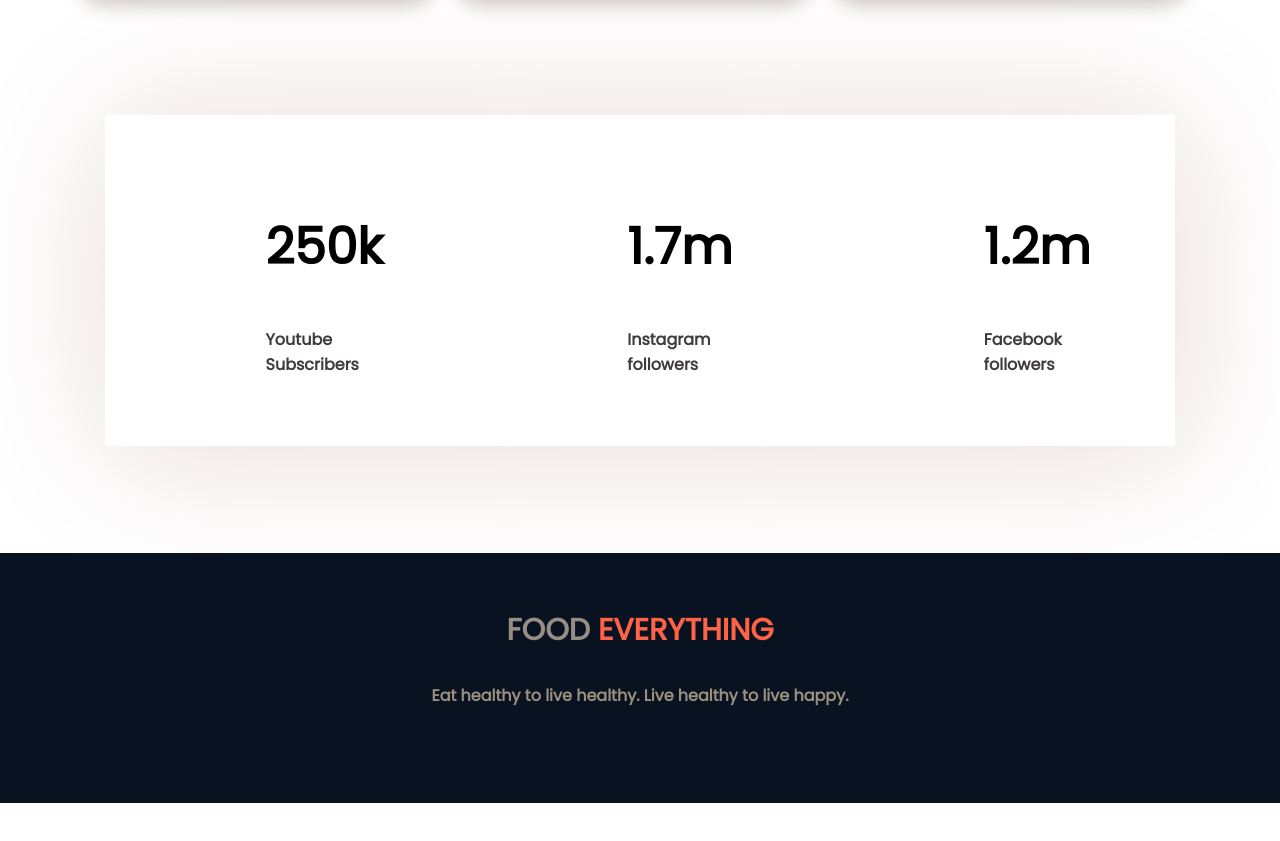
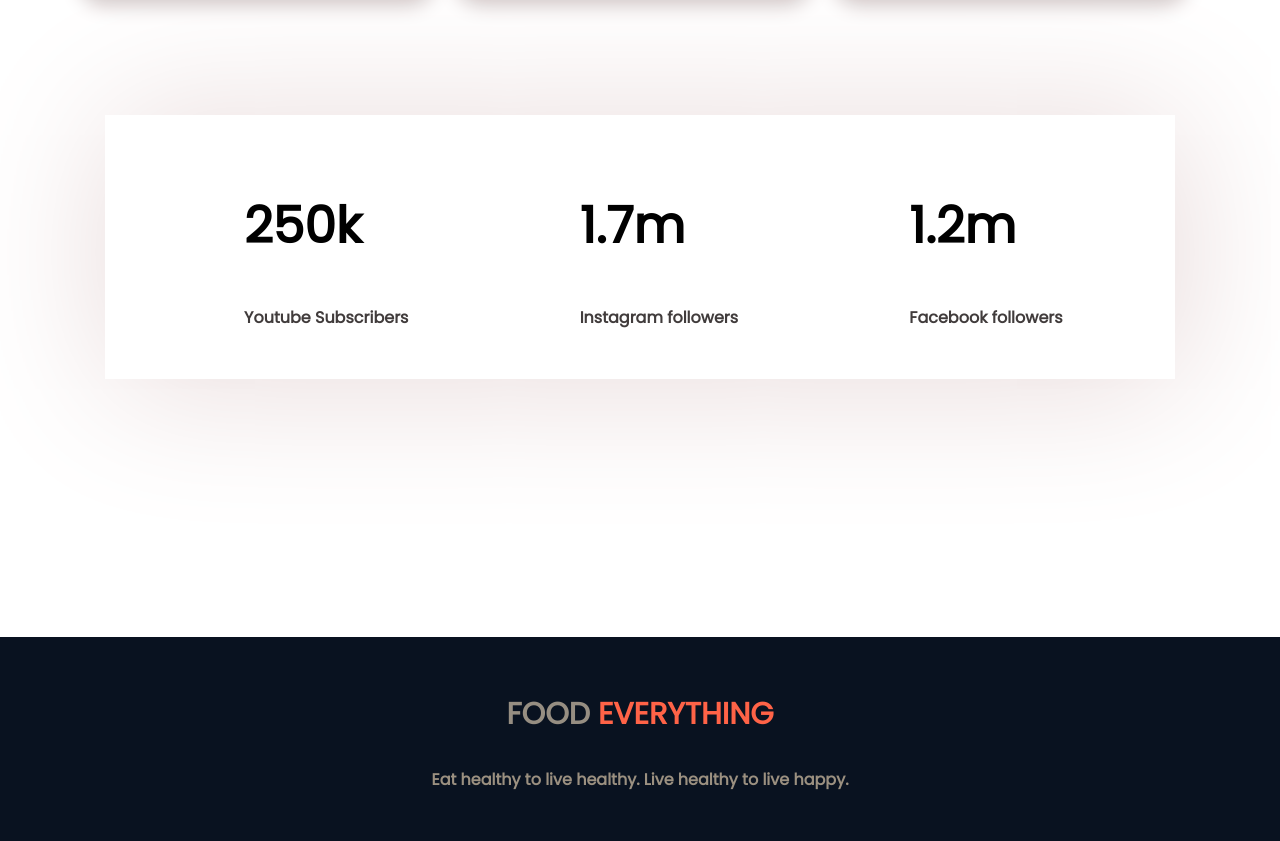
Before and after one commit to surid-s/web-assignment-one, a plain HTML site: page index.html in a window 1280 px wide. Shown: the part 1898-2739 px from the top of the page. Before the commit the page ends 2701 px from the top, so only its background shows below. Drawn offline with Linux system fonts and the light colour scheme.

Commit message:
Follower resolved

```diff
--- a/style.css
+++ b/style.css
@@ -66,7 +66,7 @@ strong {
 p {
     text-align: justify;
     color: rgb(65, 60, 60);
-    font-weight: 250px;
+    font-weight: 200px;
 }
 
 
@@ -137,14 +137,11 @@ footer {
 }
 
 .subscribers {
-    padding: 5%;
+    padding: 3%;
     margin-left: 10%;
-
 }
 
 .follow {
-    height: 180px;
-
     padding: 105px;
     margin-bottom: 10%;
 }
```
